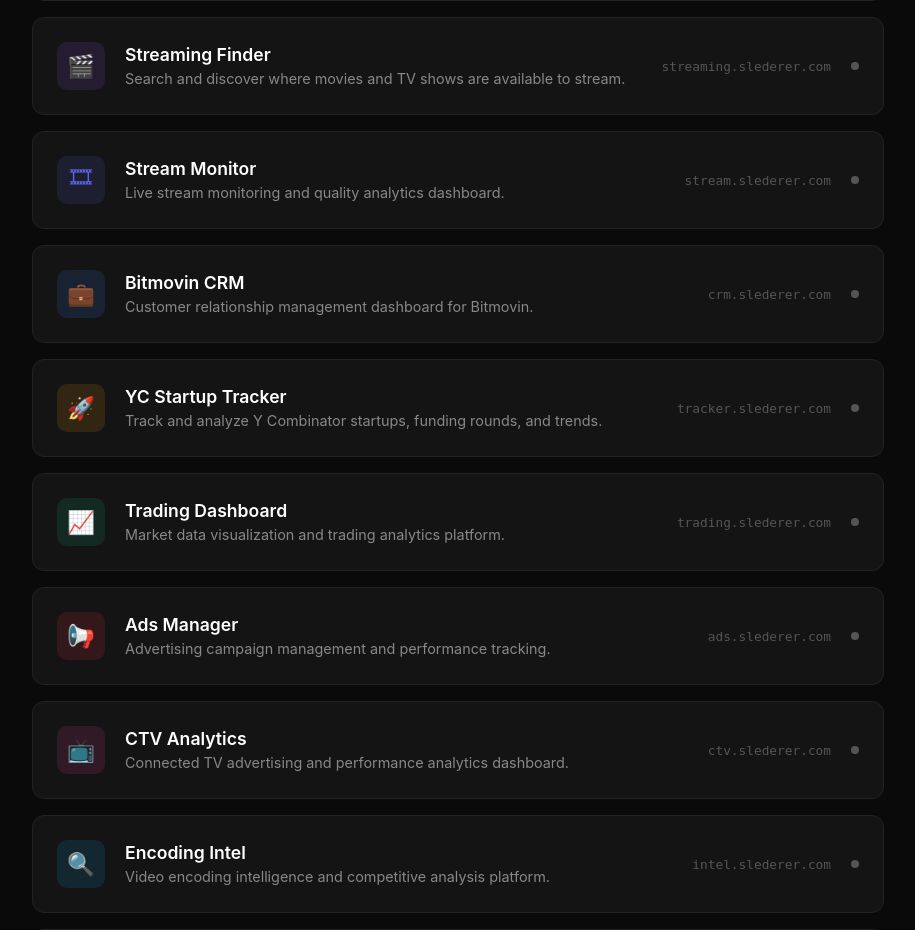
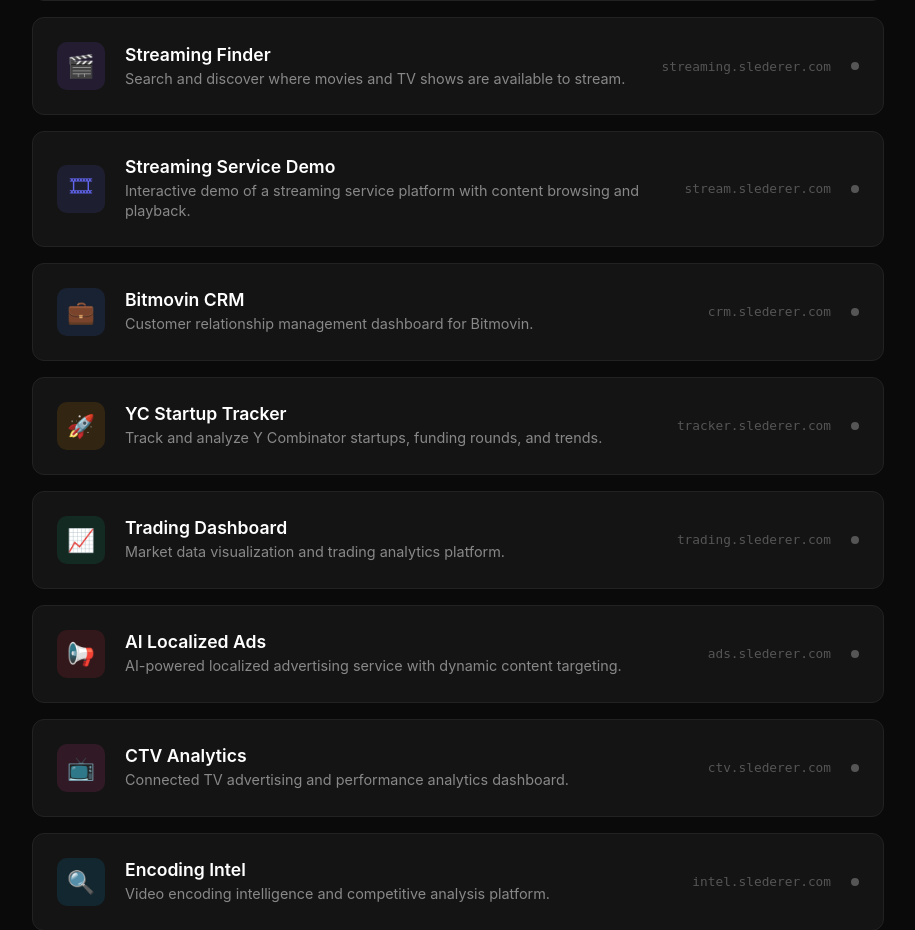
Before and after one commit to slederer/onlycat-tool, a FastAPI app: template templates/homepage.html in a window 1280 px wide. Shown: the part 305-1235 px from the top of the page, without its empty margins (182-1097 px from the left). Run offline with FastAPI, Linux system fonts and the light colour scheme; the template is opened without the code that fills it, so the values that code supplies are empty.

Commit message:
Rename Stream Monitor and Ads Manager on homepage
Co-Authored-By: Claude Opus 4.6 (1M context) <noreply@anthropic.com>

```diff
--- a/templates/homepage.html
+++ b/templates/homepage.html
@@ -191,8 +191,8 @@
                     <span>&#127902;</span>
                 </div>
                 <div class="project-info">
-                    <div class="project-name">Stream Monitor</div>
-                    <div class="project-desc">Live stream monitoring and quality analytics dashboard.</div>
+                    <div class="project-name">Streaming Service Demo</div>
+                    <div class="project-desc">Interactive demo of a streaming service platform with content browsing and playback.</div>
                 </div>
                 <span class="project-url">stream.slederer.com</span>
                 <div class="status"></div>
@@ -239,8 +239,8 @@
                     <span>&#128226;</span>
                 </div>
                 <div class="project-info">
-                    <div class="project-name">Ads Manager</div>
-                    <div class="project-desc">Advertising campaign management and performance tracking.</div>
+                    <div class="project-name">AI Localized Ads</div>
+                    <div class="project-desc">AI-powered localized advertising service with dynamic content targeting.</div>
                 </div>
                 <span class="project-url">ads.slederer.com</span>
                 <div class="status"></div>
```
